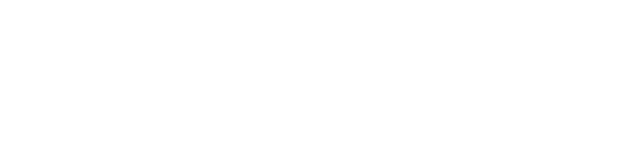
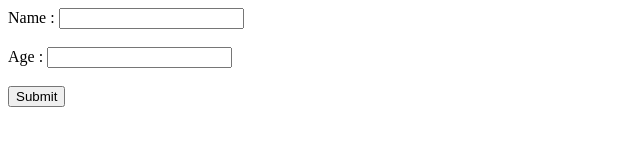
Before and after one commit to acciojob/promises-and-chains-Nilesssh, a website: page main.html in a window 1280 px wide. Shown: the whole page, without its empty margins (0-640 px from the left). Drawn offline with Linux system fonts and the light colour scheme.

Commit message:
created a submission

```diff
--- a/main.html
+++ b/main.html
@@ -6,8 +6,16 @@
   </head>
 
   <body>
-    <!-- write the body here -->
+	  <form>
+		  <label for="name">Name :</label>
+		  <input type="text" id="name" value="" required>
+		  <br><br>
+		  <label for="age">Age :</label>
+		  <input type="number" id="age" value="" required>
+		  <br><br>
+		  <input onclick="formData()" type="submit">
+	  </form>
 
-    <script type="text/javascript" src="./script.js"></script>
+    <script  src="./script.js"></script>
   </body>
 </html>
--- a/script.js
+++ b/script.js
@@ -1 +1,12 @@
 //your JS code here. If required.
+function formData() {
+    var name = document.getElementById("name").value;
+	var age = document.getElementById("age").value;
+  console.log(name);
+  console.log(age);
+		if(age > 18){
+			console.log("nilesh")
+		}else{
+			console.log("154")
+		}
+}
```
